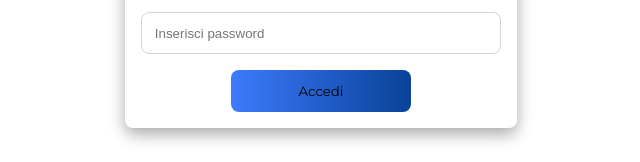
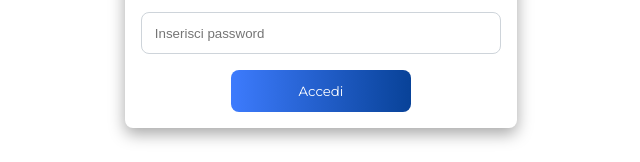
Before and after one commit to andrearocchia/approvatore-fe, a React (Vite) app: page / in a window 1280 px wide. Shown: the part 242-404 px from the top of the page, without its empty margins (319-959 px from the left). Built offline with nearby package versions, Linux system fonts and the light colour scheme.

Commit message:
Minor style corrections

```diff
--- a/src/styles/_base.scss
+++ b/src/styles/_base.scss
@@ -6,11 +6,6 @@
   font-family: $font-family-system;
   font-weight: $font-weight-xs;
   width: $width-90;
-  color-scheme: light dark;
-  font-synthesis: none;
-  text-rendering: optimizeLegibility;
-  -webkit-font-smoothing: antialiased;
-  -moz-osx-font-smoothing: grayscale;
 }
 
 a {
@@ -42,6 +37,7 @@
   border: none;
   font-family: inherit;
   cursor: pointer;
+  color: $color-bg-white;
   transition: border-color $transition-normal;
   background: linear-gradient(
     to right,
@@ -58,18 +54,3 @@
     outline: 0;
   }
 }
-
-@media (prefers-color-scheme: light) {
-  :root {
-    color: #213547;
-    background-color: $color-bg-white;
-  }
-
-  a:hover {
-    color: #747bff;
-  }
-
-  button {
-    background-color: $color-bg-light;
-  }
-}
```
